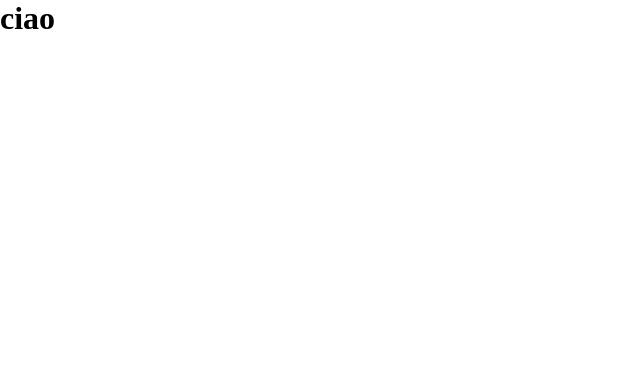
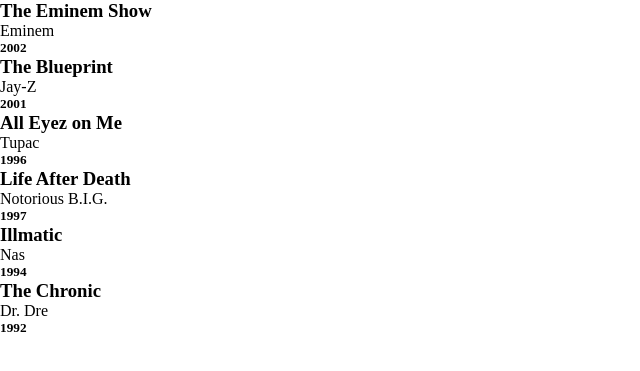
Before and after one commit to enricoforesta/php-dischi-json, a PHP site: page / in a window 1280 px wide. Before the commit the part shown is almost empty. Shown: the top 371 px of the page, without its empty margins (0-640 px from the left). Run offline with PHP 8.4, Linux system fonts and the light colour scheme.

Commit message:
feat: chiamata tra client e server + lettura file JSON

```diff
--- a/index.php
+++ b/index.php
@@ -12,7 +12,13 @@
 
 <body>
     <div id="app">
-        <h1>ciao</h1>
+        <ul>
+            <li v-for="cd in cds">
+                <h3> {{ cd.name}}</h3>
+                <span>{{cd.artist}}</span>
+                <h5>{{cd.years}}</h5>
+            </li>
+        </ul>
     </div>
 
 
--- /dev/null
+++ b/infoCd.json
@@ -0,0 +1,32 @@
+[
+    {
+        "name": "The Eminem Show",
+        "artist": "Eminem",
+        "years": "2002"
+    },
+    {
+        "name": "The Blueprint",
+        "artist": "Jay-Z",
+        "years": "2001"
+    },
+    {
+        "name": "All Eyez on Me",
+        "artist": "Tupac",
+        "years": "1996"
+    },
+    {
+        "name": "Life After Death",
+        "artist": "Notorious B.I.G.",
+        "years": "1997"
+    },
+    {
+        "name": "Illmatic",
+        "artist": "Nas",
+        "years": "1994"
+    },
+    {
+        "name": "The Chronic",
+        "artist": "Dr. Dre",
+        "years": "1992"
+    }
+]
--- a/js/index.js
+++ b/js/index.js
@@ -1,11 +1,21 @@
 const { createApp } = Vue;
 
 createApp({
+    name: 'index',
     data() {
         return {
-
+            cds: [],
         };
     },
+    methods: {
+        // chiamata al nostro server
+        getCds() {
+            axios.get('server.php').then((response) => {
+                this.cds = response.data;
+            })
+        }
+    },
     created() {
+        this.getCds();
     },
 }).mount('#app');
--- /dev/null
+++ b/server.php
@@ -0,0 +1,8 @@
+<?php
+//Per leggere il file JSON
+$database = file_get_contents((__DIR__ . '/infoCd.json'));
+
+$cds = json_decode($database);
+
+header('Content-Type: application/json');
+echo json_encode($cds);
```
